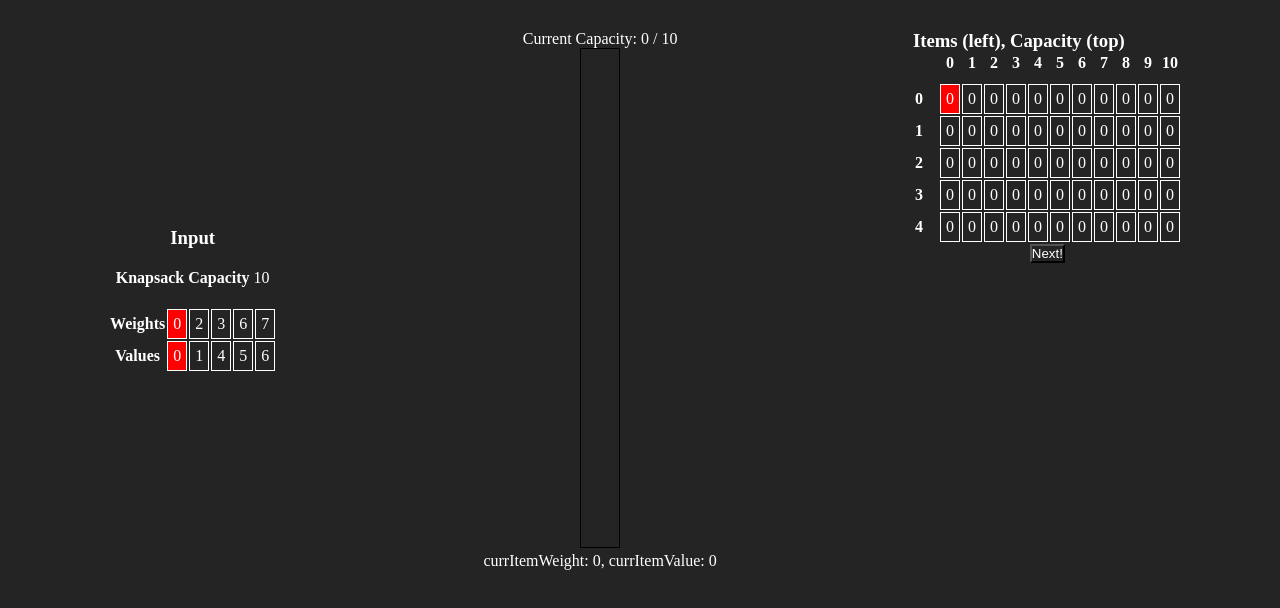
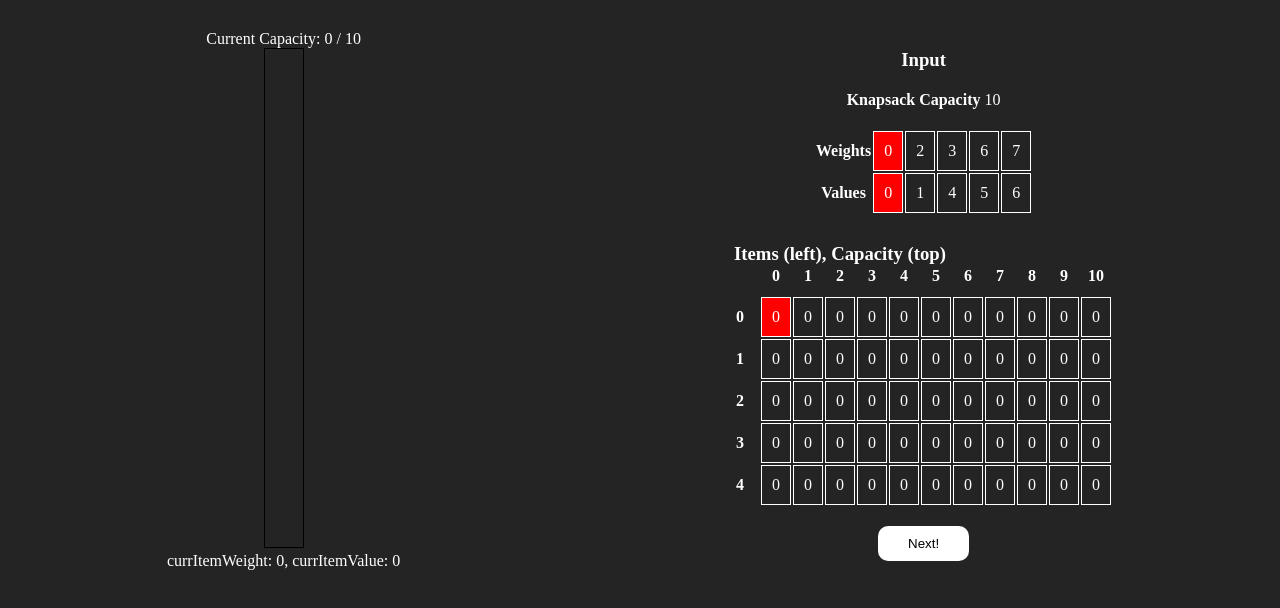
Before and after one commit to rose-paul/DP_vizualization, a React app: page / in a window 1280 px wide. Shown: the top 608 px of the page. Built offline with nearby package versions, Linux system fonts and the light colour scheme.

Commit message:
add table padding and button styling

```diff
--- a/css/index.css
+++ b/css/index.css
@@ -23,10 +23,11 @@
     margin: 10px;
 }
 
-td {
-    border: 1px solid white;
-    margin: 0px;
-    padding: 0px;
+.knapsack-inner--datacol {
+    display: flex;
+    flex-direction: column;
+    justify-content: space-around;
+    align-items: center;
 }
 
 .knapsack-inner--capacity {
@@ -41,6 +42,15 @@ td {
     align-items: center;
 }
 
+button {
+    background-color: white;
+    color: black;
+    padding: 10px 30px;
+    border: none;
+    border-radius: 10px;
+    cursor: pointer;
+}
+
 /* table */
 
 .vertical-header {
@@ -52,7 +62,9 @@ td {
 }
 
 td {
-    padding: 5px;
+    border: 1px solid white;
+    margin: 0px;
+    padding: 10px;
     text-align: center;
 }
 
--- a/src/knapsack.jsx
+++ b/src/knapsack.jsx
@@ -54,16 +54,9 @@ const Knapsack = ({stepFunc, problemInput}) => { // eventually, take props from
 
     return dpTable && currCoords ? (
       <div className="knapsack-outer">
-        <ProblemData
-          weights={problemInput.weights}
-          values={problemInput.values}
-          maxCapacity={problemInput.capacity}
-          dataIndex={dataIndex}
-        />
         <div className="knapsack-inner--capacity">
             <span>
-            Current Capacity: {currCapacity}{" "}
-            / {10}
+              Current Capacity: {currCapacity} / {10}
             </span>
             <CapacityChart
               width={40}
@@ -75,16 +68,26 @@ const Knapsack = ({stepFunc, problemInput}) => { // eventually, take props from
               currItemWeight: {data[0]}, currItemValue: {data[1]}
             </span>
         </div>
+        <div className="knapsack-inner--datacol">
+            <ProblemData
+              weights={problemInput.weights}
+              values={problemInput.values}
+              maxCapacity={problemInput.capacity}
+              dataIndex={dataIndex}
+            />
             <div className="knapsack-inner--steps">
               <DynamicProgrammingTable
                 dpTable={dpTable}
                 currCoords={currCoords}
                 currWeight={data[0]}
               />
+            </div>
           <button onClick={takeAlgoStep}>Next!</button>
         </div>
       </div>
-    ) : "";
+    ) : (
+      ""
+    );
 }
 
 function isValidPosition(coords) {
```
Also changed, not shown: 1 other file (tests, documents, lock files or other folders). Lines whose indentation alone changed are shown as unchanged.
